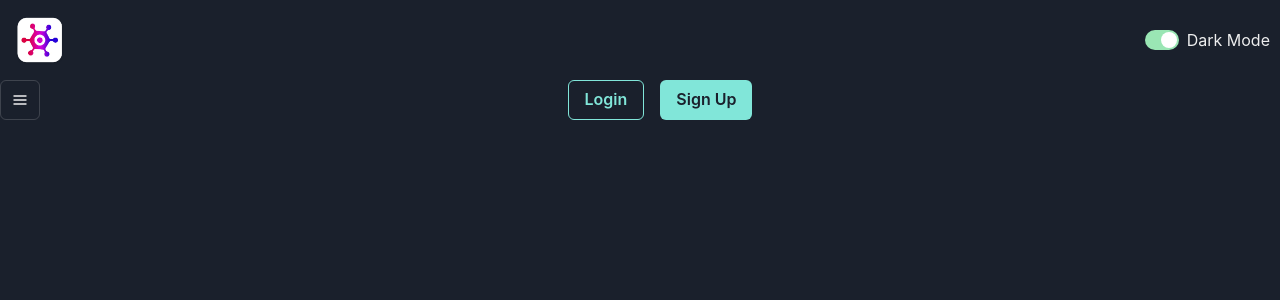
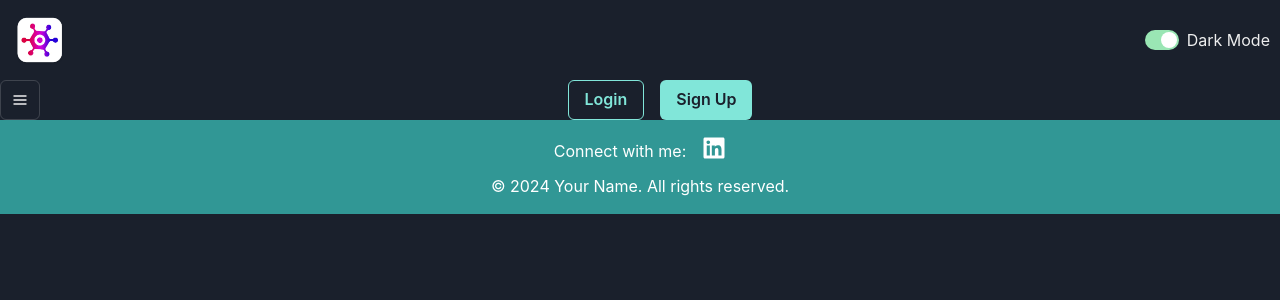
Before and after one commit to Alex8943/review_frontend, a React (Vite) app: page / in a window 1280 px wide. Shown: the top 300 px of the page. Built offline with nearby package versions, Linux system fonts and the light colour scheme.

Commit message:
problems with footer

```diff
--- a/package.json
+++ b/package.json
@@ -16,7 +16,7 @@
     "framer-motion": "^11.3.21",
     "react": "^18.2.0",
     "react-dom": "^18.2.0",
-    "react-icons": "^5.2.1",
+    "react-icons": "^5.3.0",
     "react-router-dom": "^6.26.0"
   },
   "devDependencies": {
--- a/src/App.tsx
+++ b/src/App.tsx
@@ -1,36 +1,38 @@
-import React from 'react'
-import { Grid, GridItem, Show } from '@chakra-ui/react'
-import NavBar from "./components/NavBar"
-import Burgermenu from "./components/Burgermenu"
-import LoginButton from "./components/login_button"
-
+import React from 'react';
+import { Grid, GridItem, Show, Flex, Box } from '@chakra-ui/react';
+import NavBar from './components/NavBar';
+import Burgermenu from './components/Burgermenu';
+import LoginButton from './components/login_button';
+import Footer from './components/navigation/footer';
 
 function App() {
-
-
   return (
+    <Flex direction="column" minHeight="100vh">
       <Grid
         templateAreas={{
           base: `"nav" "main"`,
           lg: `"nav nav" "aside main"`,
         }}
       >
-
         <GridItem gridArea="nav">
-      <NavBar/>
+          <NavBar />
         </GridItem>
         <Show above="lg">
           <GridItem gridArea="aside">
-      <Burgermenu/>
+            <Burgermenu />
           </GridItem>
         </Show>
         <GridItem gridArea="main">
-        <LoginButton/>
+          <LoginButton />
         </GridItem>
+      </Grid>
+      <GridItem gridArea="footer">
 
-    </Grid>
+          <Footer />
 
-  )
+      </GridItem>
+    </Flex>
+  );
 }
 
-export default App
+export default App;
--- /dev/null
+++ b/src/components/navigation/footer.tsx
@@ -0,0 +1,22 @@
+import { Flex, Box, Link, Text, Icon, HStack, VStack } from '@chakra-ui/react';
+import { FaLinkedin } from 'react-icons/fa';
+
+  const footer = () => {
+
+    return (
+
+          <Box as="footer" py={4} bg="teal.500" color="white">
+            <HStack justifyContent="center" spacing={4}>
+              <Text>Connect with me:</Text>
+              <Link href="https://www.linkedin.com/in/your-profile" isExternal>
+                <Icon as={FaLinkedin} boxSize={6} />
+              </Link>
+            </HStack>
+            <Text textAlign="center" mt={2}>
+              © {new Date().getFullYear()} Your Name. All rights reserved.
+            </Text>
+          </Box>
+    )
+  }
+
+export default footer
```
Also changed, not shown: 1 other file (tests, documents, lock files or other folders). Lines whose indentation alone changed are shown as unchanged.
